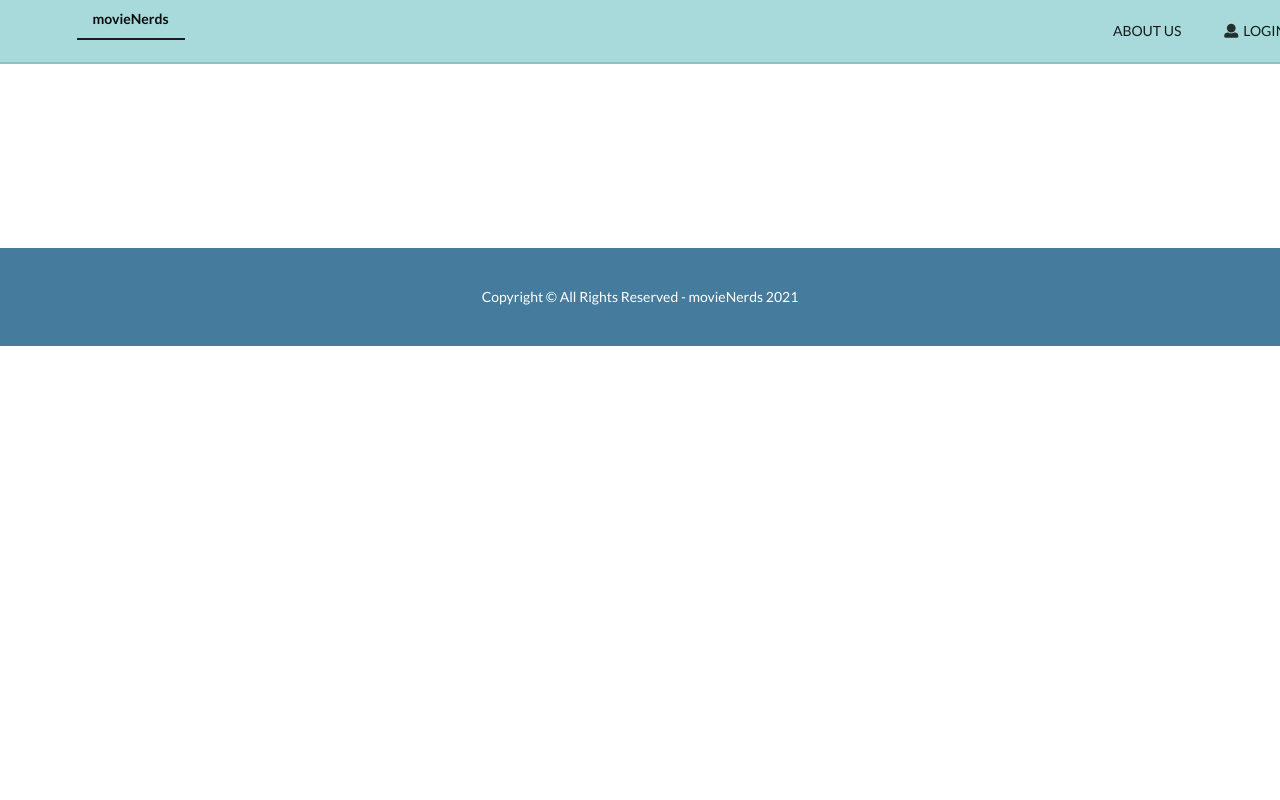
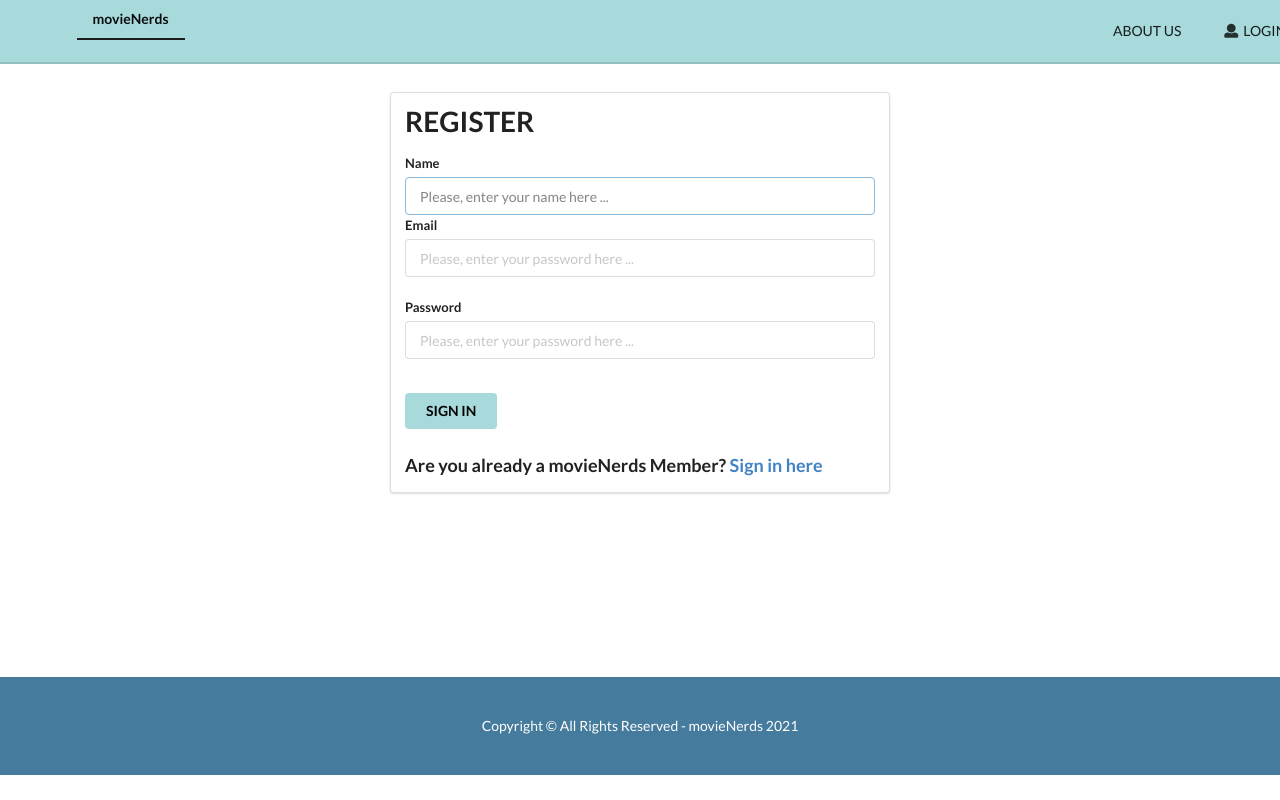
Before and after one commit to ibjhereafter/appcent-challenge, a React (Create React App) app in the folder frontend/: page /users/registration in a window 1280 px wide. Shown: the top 800 px of the page. Built offline with nearby package versions, Linux system fonts and the light colour scheme.

Commit message:
registration component added

```diff
--- a/frontend/package.json
+++ b/frontend/package.json
@@ -3,9 +3,6 @@
   "version": "0.1.0",
   "private": true,
   "dependencies": {
-    "@testing-library/jest-dom": "^5.12.0",
-    "@testing-library/react": "^11.2.6",
-    "@testing-library/user-event": "^12.8.3",
     "axios": "^0.21.1",
     "enzyme": "^3.11.0",
     "enzyme-adapter-react-16": "^1.15.6",
@@ -27,8 +24,7 @@
   },
   "eslintConfig": {
     "extends": [
-      "react-app",
-      "react-app/jest"
+      "react-app"
     ]
   },
   "proxy": "http://localhost:4000",
--- a/frontend/src/App.js
+++ b/frontend/src/App.js
@@ -6,6 +6,8 @@ import Header from './layout/Header';
 import Footer from "./layout/Footer";
 import VideoList from "./screens/MovieList";
 import MovieDetails from "./screens/MovieDetails";
+import Registration from "./screens/Registration";
+import Login from "./screens/Login";
 
 const App = () => {
   return (
@@ -14,6 +16,8 @@ const App = () => {
           <Switch>
               <Route path="/" component={VideoList} exact />
               <Route path="/movies/:id/details" component={MovieDetails} />
+              <Route path="/users/login" component={Login} />
+              <Route path="/users/registration" component={Registration} />
           </Switch>
           <Footer />
       </Router>
--- /dev/null
+++ b/frontend/src/screens/Forms.css
@@ -0,0 +1,6 @@
+.segmentWidth {
+    width: 500px !important;
+}
+.marginBottom {
+    margin-bottom: 20px !important;
+}
--- /dev/null
+++ b/frontend/src/screens/Login.js
@@ -0,0 +1,44 @@
+import './Forms.css'
+import React, { Fragment, useState } from 'react';
+import { Link } from "react-router-dom";
+
+const Login = () => {
+    const [ email, setEmail ] = useState('');
+    const [ password, setPassword ] = useState('');
+    return (
+        <Fragment>
+            <div className="ui stackable grid container">
+                <div className="sixteen wide column">
+                    <div className="column">
+                        <div className="ui segment segmentWidth container">
+                            <h1 className="ui header">LOG IN</h1>
+                            <form className="ui form marginBottom">
+                                <div className="field">
+                                    <label className="label">Email</label>
+                                    <input type="email"
+                                           onChange={(event => setEmail(event.target.value))}
+                                           placeholder="Please, enter your email address here ..."
+                                           autoFocus
+                                           className="marginBottom"
+                                    />
+
+                                    <label className="label">Password</label>
+                                    <input type="password"
+                                           onChange={(event => setPassword(event.target.value))}
+                                           placeholder="Please, enter your password here ..."
+                                    />
+                                </div>
+                                <button className="ui button">SIGN IN</button>
+                            </form>
+
+                            <p className="ui header">Are you new here ? No problem! <Link to="/users/registration">Join Us</Link></p>
+                        </div>
+                    </div>
+                </div>
+            </div>
+        </Fragment>
+    )
+
+};
+
+export default Login;
--- /dev/null
+++ b/frontend/src/screens/Registration.js
@@ -0,0 +1,127 @@
+import './Forms.css'
+import React, { Fragment, useState } from "react";
+import { Link } from "react-router-dom";
+import pattern from "../utilities/regEx";
+const Registration = () => {
+    const [ name, setName ] = useState('');
+    const [ email, setEmail ] = useState('')
+    const [ password, setPassword] = useState('');
+
+    const [ nameError, setNameError ] = useState('');
+    const [ showNameError, setShowNameError ] = useState('hidden');
+
+    const [ emailError, setEmailError ] = useState('');
+    const [ showEmailError, setShowEmailError ] = useState('hidden');
+
+    const [ passwordError, setPasswordError ] = useState('');
+    const [ showPasswordError, setShowPasswordError] = useState('hidden');
+
+    const [ formError, setFormError ] = useState('');
+    const [showFormError, setShowFormError ] = useState('hidden');
+
+    const onNameChange = (event) => {
+        setName(event.target.value);
+
+            if (!name.match(pattern.name)) {
+                setNameError('You name can not be less than two character!');
+                setShowNameError('visible');
+            } else {
+                setNameError('');
+                setShowNameError('hidden');
+            }
+    };
+
+    const onEmailChange = (event) => {
+        setEmail(event.target.value);
+
+        if (!email.match(pattern.email)) {
+            setEmailError('Please, enter a valid email address.');
+            setShowEmailError('visible');
+        } else {
+            setEmailError('');
+            setShowEmailError('hidden');
+        }
+
+    };
+
+    const onFormSubmit = (event) => {
+        event.preventDefault();
+
+        if (!name.match(pattern.name) || !email.match(pattern.email) || !password.match(pattern.password)) {
+            setFormError('Please, check to confirm that all the fields on the form are correctly filled.');
+            setShowFormError('visible');
+        } else {
+            const newUSer = {
+                name,
+                email,
+                password
+            };
+
+        }
+    }
+
+    const onPasswordChange = (event) => {
+        setPassword(event.target.value)
+
+        if (!password.match(pattern.password)) {
+            setPasswordError('You password can not be less than six characters long. Optionally, you can include special characters ( * & # @ _ -)');
+            setShowPasswordError('visible');
+        } else {
+            setPasswordError('');
+            setShowPasswordError('hidden');
+        }
+    };
+
+    return (
+        <Fragment>
+            <div className="ui stackable grid container">
+                <div className="sixteen wide column">
+                    <div className="column">
+                        <div className="ui segment segmentWidth container">
+                            <h1 className="ui header">REGISTER</h1>
+                            <form className="ui form" onSubmit={onFormSubmit}>
+                                <div className="field">
+                                    <label className="label">Name</label>
+                                    <input type="text"
+                                           onChange={onNameChange}
+                                           value={name}
+                                           placeholder="Please, enter your name here ..."
+                                           autoFocus
+                                           maxLength="50"
+                                    />
+                                    <p className={`ui yellow ${showNameError} message`}>{nameError}</p>
+
+                                    <label className="label">Email</label>
+                                    <input type="email"
+                                           onChange={onEmailChange}
+                                           value={email}
+                                           placeholder="Please, enter your password here ..."
+                                           className="marginBottom"
+                                    />
+                                    <p className={`ui yellow ${showEmailError} message`}>{emailError}</p>
+
+                                    <label className="label">Password</label>
+                                    <input type="password"
+                                           onChange={onPasswordChange}
+                                           value={password}
+                                           placeholder="Please, enter your password here ..."
+                                           className="marginBottom"
+                                    />
+                                    <p className={`ui yellow ${showPasswordError} message`}>{passwordError}</p>
+
+                                </div>
+                                <button type="submit" className="ui button">SIGN IN</button>
+                                <p className={`ui red ${showFormError} message header`}>{formError}</p>
+                            </form>
+
+
+                            <p className="ui header">Are you already a movieNerds Member? <Link to="/users/login">Sign in here</Link></p>
+                        </div>
+                    </div>
+                </div>
+            </div>
+        </Fragment>
+    );
+};
+
+export default Registration;
--- /dev/null
+++ b/frontend/src/utilities/regEx.js
@@ -0,0 +1,7 @@
+const pattern = {
+    name: /^([^\d])[a-zA-Z\s]+$/,
+    email: /^([\w-_.\d]+)@([a-z]+)\.([a-z]{2,20})?([a-z.]{2,20})$/,
+    password: /^([a-zA-Z.-_@#*\d]{5,})$/,
+}
+
+export default pattern;
--- a/package.json
+++ b/package.json
@@ -14,10 +14,8 @@
     "dotenv": "^9.0.2",
     "express": "^4.17.1",
     "http-errors": "^1.8.0",
-    "jest": "^26.6.3",
     "jsonwebtoken": "^8.5.1",
     "mongoose": "^5.12.9",
-    "morgan": "^1.10.0",
-    "supertest": "^6.1.3"
+    "morgan": "^1.10.0"
   }
 }
```
Also changed, not shown: 2 other files (tests, documents, lock files or other folders).
